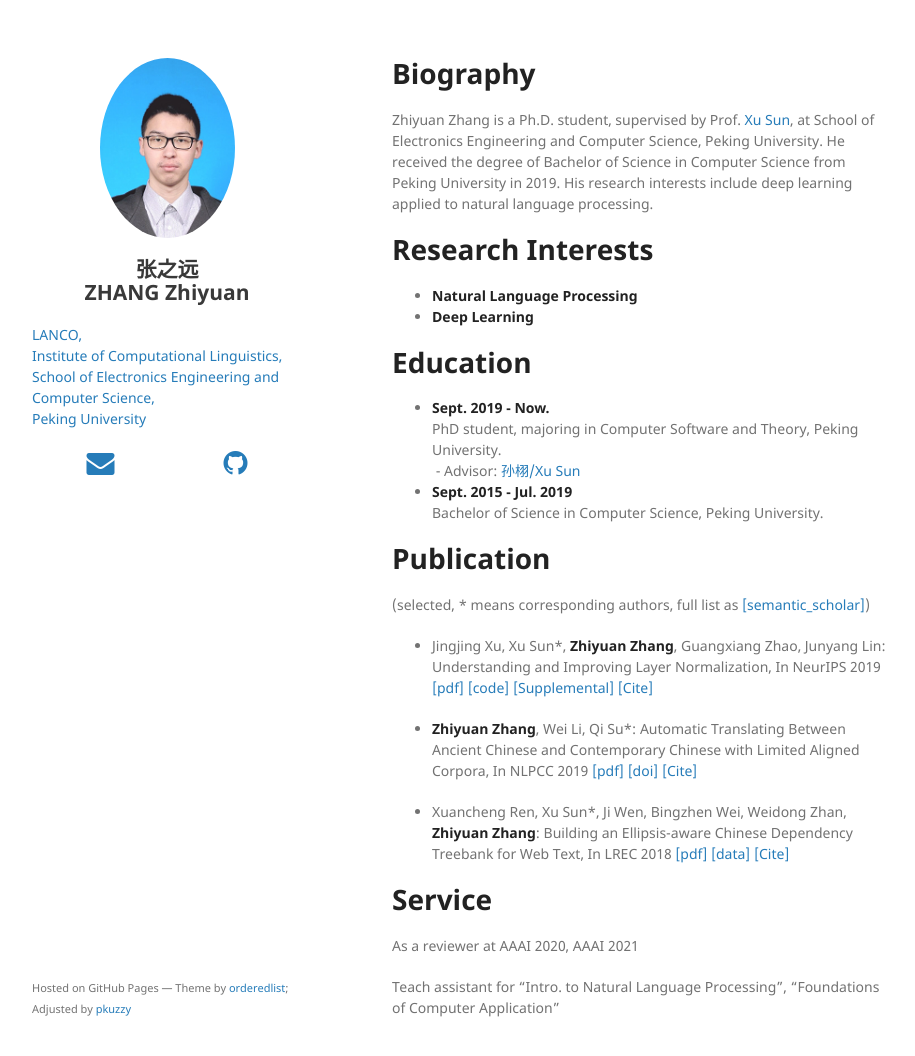
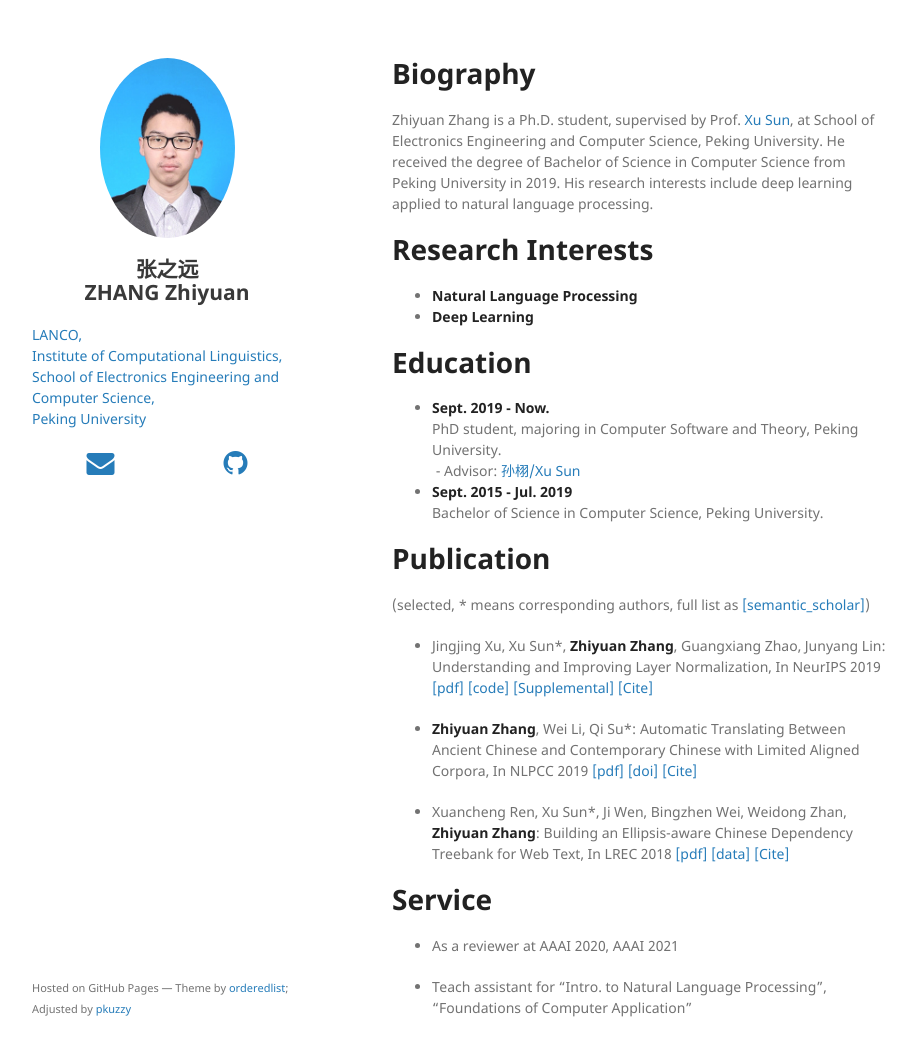
Before and after one commit to pkuzzy/pkuzzy.github.io, a Jekyll site: the page built from index.md, in a window 1280 px wide and 1088 px high. Shown: the top 1056 px of the window, without its empty margins (178-1093 px from the left). Built offline with Jekyll 4.4.1, drawn with Linux system fonts in a browser that asks for light colours; nearby versions of some CDN libraries; our own code applies the rules of GitHub Pages for plain Markdown files.

```diff
--- a/index.md
+++ b/index.md
@@ -35,6 +35,6 @@ Building an Ellipsis-aware Chinese Dependency Treebank for Web Text,
 In LREC 2018  [[pdf]](http://www.lrec-conf.org/proceedings/lrec2018/pdf/297.pdf) [[data]](https://github.com/lancopku/Chinese-Dependency-Treebank-with-Ellipsis) [[Cite]](https://www.aclweb.org/anthology/L18-1276.bib)
 
 # Service
-As a reviewer at AAAI 2020, AAAI 2021
+- As a reviewer at AAAI 2020, AAAI 2021
 
-Teach assistant for "Intro. to Natural Language Processing", "Foundations of Computer Application"
+- Teach assistant for "Intro. to Natural Language Processing", "Foundations of Computer Application"
```
